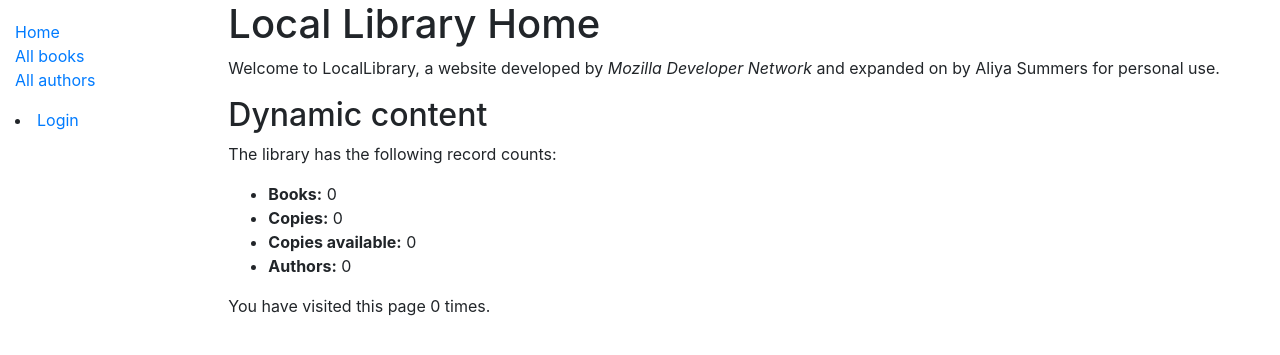
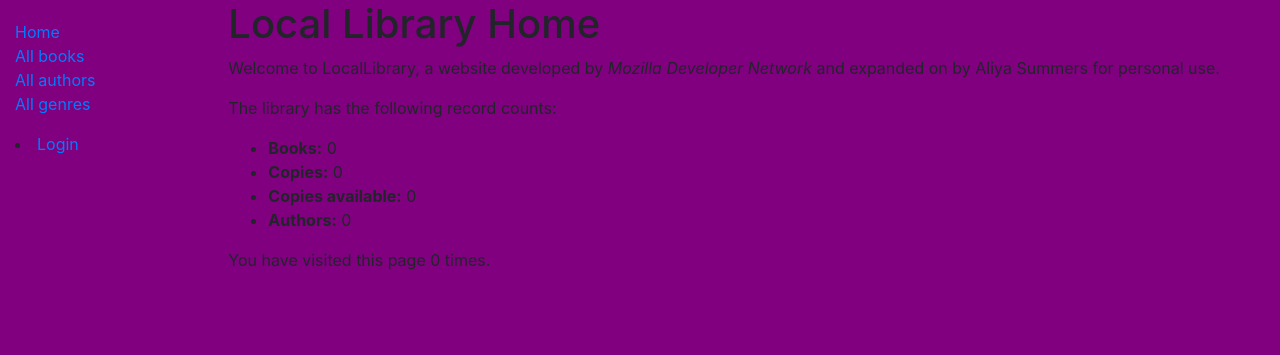
Before and after one commit to arsummers/local-library-django-tutorial, a Django app: page /catalog/ in a window 1280 px wide. Shown: the top 355 px of the page. Run offline with Django 3.2, Linux system fonts and the light colour scheme; data that the repository does not hold is empty; some libraries are stand-ins or nearby versions.

Commit message:
start playing with styling

```diff
--- a/catalog/static/css/styles.css
+++ b/catalog/static/css/styles.css
@@ -3,3 +3,7 @@
     padding: 0;
     list-style: none;
 }
+
+body {
+   background-color: purple;
+}
--- a/catalog/templates/base_generic.html
+++ b/catalog/templates/base_generic.html
@@ -18,6 +18,9 @@
                             <li><a href="{% url 'index' %}">Home</a> </li>
                             <li><a href="{% url 'books' %}">All books</a> </li>
                             <li><a href="{% url 'authors' %}">All authors</a> </li>
+                            <li>
+                                <a href="{% url 'genres' %}">All genres</a>
+                            </li>
                         </ul>
                         {% if user.is_authenticated %}
                             <li>User: {{ user.get_username }}</li>
--- a/catalog/templates/index.html
+++ b/catalog/templates/index.html
@@ -3,7 +3,7 @@
 {% block content %}
     <h1>Local Library Home</h1>
     <p>Welcome to LocalLibrary, a website developed by <em>Mozilla Developer Network</em> and expanded on by Aliya Summers for personal use.</p>
-    <h2>Dynamic content</h2>
+
     <p>The library has the following record counts:</p>
     <ul>
       <li><strong>Books:</strong> {{ num_books }}</li>
```
